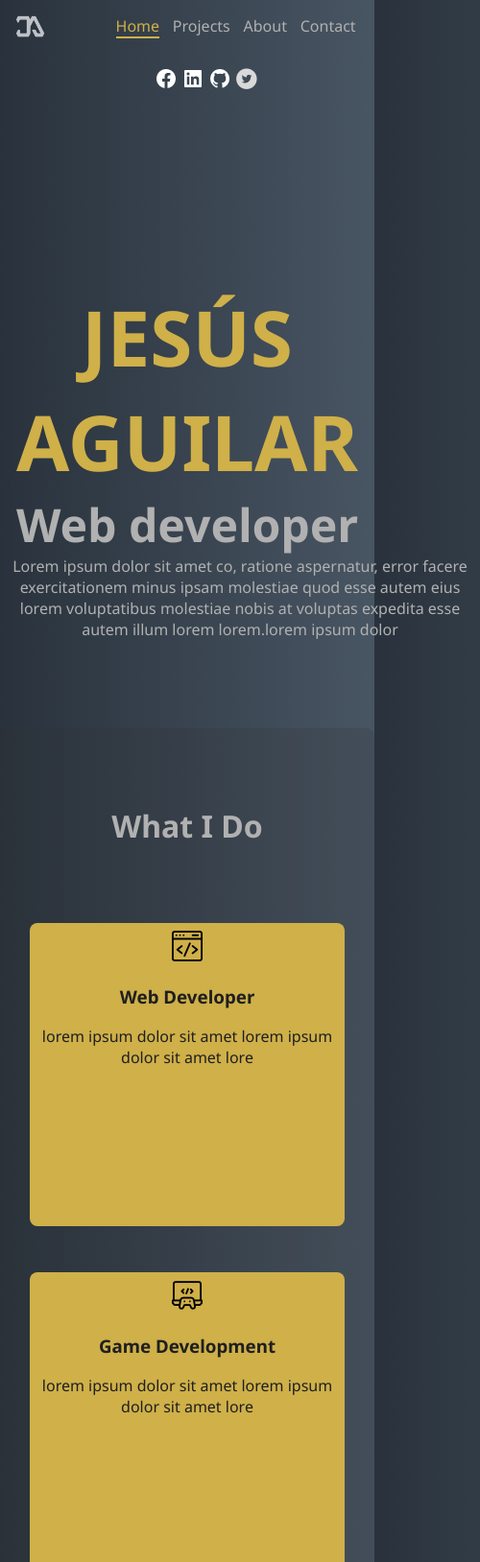
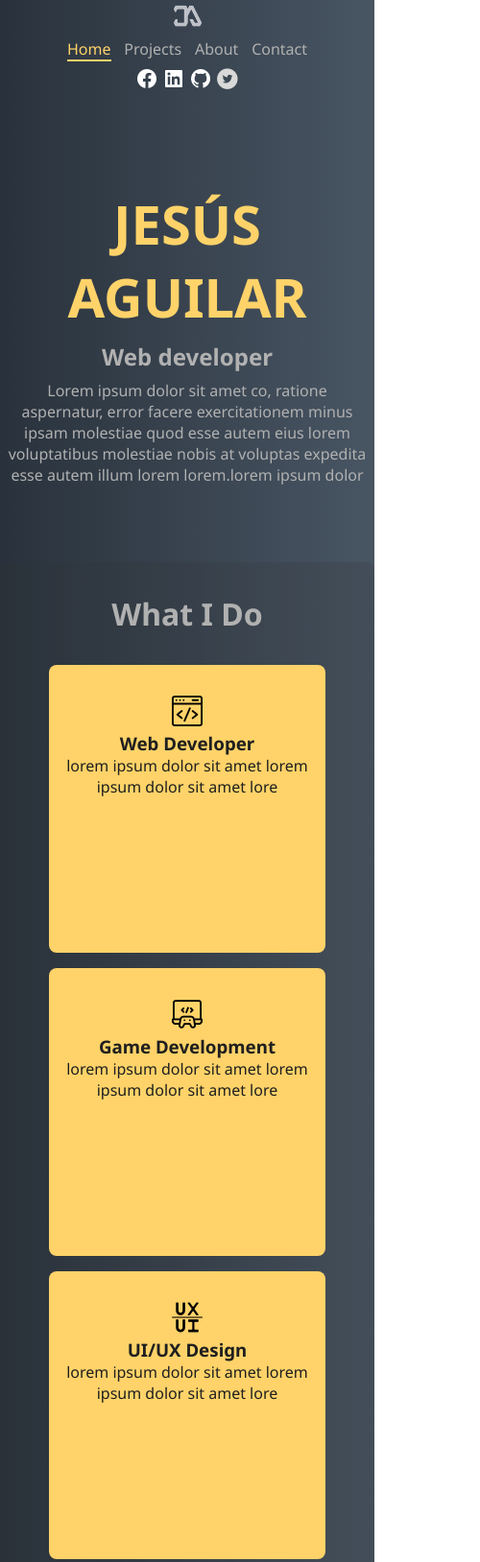
Before and after one commit to JesusAguilarAliaga/Web_01, a plain HTML site: page index.html in a window 390 px wide. Shown: the top 1628 px of the page at 96% size, 500 px wide, since content can reach past the window. Drawn offline with Linux system fonts and the light colour scheme.

Commit message:
mejorado de muchos aspectos visuales en responsive y añadido demas cosas para mejorar el aspecto de la web, faltaria añadirle javascript y datos personales para el portafolio

```diff
--- a/Style/style.css
+++ b/Style/style.css
@@ -3,9 +3,15 @@
     --ColorFondoGris: rgba(46, 46, 46, 0.178);
     --ColorFondoNegroGradient: linear-gradient(to right, #29323c, #485563);
     --ColorFondoNegro: rgba(31, 31, 31);
-    --ColorAcento: rgb(207, 176, 73);
-    --ColorAcentoHover: rgb(187, 134, 19);
+    --ColorAcento: /* rgb(207, 176, 73) */ rgb(255, 211, 105);
+    --ColorAcentoHover: rgb(255, 179, 0);
     --ColorBlanco: rgb(177, 177, 177);
+}
+
+*{
+    margin: 0;
+    padding: 0;
+    box-sizing: border-box;
 }
 
 
@@ -14,6 +20,17 @@ body{
     font-family: var(--NotoSans);
     color: var(--ColorBlanco);
     margin: 0;
+    padding: 0;
+}
+
+body::-webkit-scrollbar {
+    width: 0.6rem;
+    background-color: var(--ColorBlanco);
+}
+
+body::-webkit-scrollbar-thumb{
+    background-color: var(--ColorAcento);
+    border-radius: 5px;
 }
 
 .h2Sub{
@@ -101,7 +118,7 @@ header li a:hover{
 
 .description{
     margin: auto;
-    width: 500px;
+    max-width: 500px;
     height: 100px;
     text-align: center;
 
@@ -114,9 +131,9 @@ header li a:hover{
 }
 
 .container{
-    margin: 5rem 0 0 0;
+    margin: 5rem auto 0 auto;
     padding-bottom: 5rem;
-    width: 100%;
+    width: 92%;
     display: flex;
     flex-direction: row;
     justify-content: space-evenly;
@@ -127,7 +144,7 @@ header li a:hover{
 .card{
     color: var(--ColorFondoNegro);
     border-radius: 8px;
-    padding: 0.5rem;
+    padding: 2rem 0.5rem 0.5rem 0.5rem;
     background-color: var(--ColorAcento);
     width: 20%;
     height: 300px;
@@ -137,7 +154,7 @@ header li a:hover{
 .container2{
     margin: auto;
     padding: 2rem 0 5rem 0;
-    width: 100%;
+    width: 90%;
     gap: 5rem;
     display: flex;
     flex-direction: row;
@@ -149,7 +166,7 @@ header li a:hover{
 .card2{
     color: var(--ColorFondoNegro);
     border-radius: 8px;
-    padding-top: 1rem;
+    padding: 1rem 0.5rem 0.5rem 0.5rem;
     background-color: var(--ColorAcento);
     width: 40%;
     height: 300px;
@@ -284,12 +301,13 @@ textarea {
     width: 100%;
     background-color: var(--ColorFondoGris);
     padding-left: 3rem;
+    margin-bottom: 1rem;
 }
 
 
 
 /*responsive for mobile*/
-@media screen and (max-width:768px){
+@media screen and (max-width:900px){
     .container{
         flex-direction: column;
         gap: 3rem;
@@ -338,3 +356,84 @@ textarea {
         width: 80%;
     }
 }
+
+/*other mediascreen*/
+@media screen and (max-width:450px){
+    .h2Sub{
+        padding-top: 2rem;
+    }
+
+    .gridContainer{
+        width: auto;
+        height: auto;
+        flex-direction: column;
+        gap: 0.5rem;
+    }
+
+    .list_head{
+        margin: auto;
+        padding: 0;
+    }
+
+    .list_icons_head{
+        padding: 0;
+        height: auto;
+    }
+
+    .name{
+        width: auto;
+        height: auto;
+        font-size: 3.5rem;
+        margin-top: 6rem;
+    }
+
+    .subName{
+        width: auto;
+        height: auto;
+        font-size: 1.5rem;
+        margin: 0.5rem 0 0.5rem 0;
+    }
+
+    .description{
+        width: auto;
+        height: auto;
+        text-align: center;
+        padding: 0 0.3rem 0 0.3rem;
+    }
+
+    .card3_1{
+        text-align: center;
+    }
+
+    .container{
+        margin-top: 1rem;
+        gap: 1rem;
+        padding: 1rem 0 1rem 0;
+    }
+
+    .container2{
+        margin-top: 1rem;
+        gap: 1rem;
+        padding: 1rem 0 1rem 0;
+    }
+
+    .card3{
+        height: auto;
+    }
+
+    .card3>img{
+        height: 150px;
+    }
+
+    .container4{
+        margin-top: 1rem;
+        gap: 1rem;
+        padding: 1rem 0 1rem 0;
+    }
+
+    .card4_1{
+        margin: 0 0 2rem 0;
+        height: auto;
+    }
+
+}
--- a/index.html
+++ b/index.html
@@ -2,7 +2,8 @@
 <html>
 <head>
     <meta charset="utf-8">
-    <title>Document</title>
+    <link rel="icon" href="Images/logo-1.png">
+    <title>JesusAguilar.com</title>
     <link rel="preconnect" href="https://fonts.googleapis.com">
     <link rel="preconnect" href="https://fonts.gstatic.com" crossorigin>
     <link href="https://fonts.googleapis.com/css2?family=Noto+Sans:wght@400;700&display=swap" rel="stylesheet">
@@ -113,7 +114,7 @@
                 neque voluptatibus molestiae nobis at voluptas expedita, quos pers
             </p>
             <div class="card4_1">
-                <form action="mailto:aguilaraliagajesus@gmail.com" method="POST" enctype="multipart/form-data" name="EmailForm"><!--
+                <form class="submit_input" action="mailto:aguilaraliagajesus@gmail.com" method="POST" enctype="multipart/form-data" name="EmailForm"><!--
                     <input name="name" type="text" class="feedback-input" placeholder="Name" />
                     <input name="email" type="text" class="feedback-input" placeholder="Email" />
                     <textarea name="text" class="feedback-input" placeholder="Comment"></textarea> -->
```
